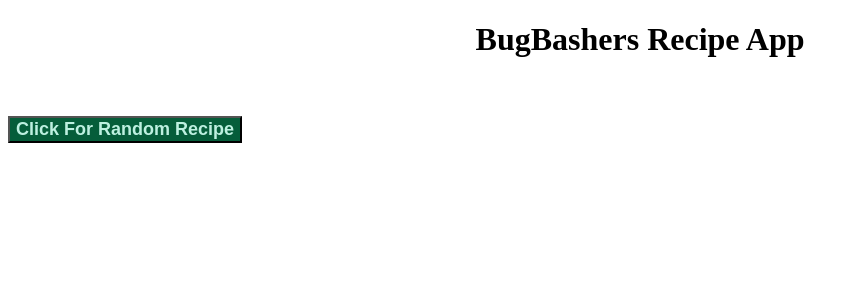
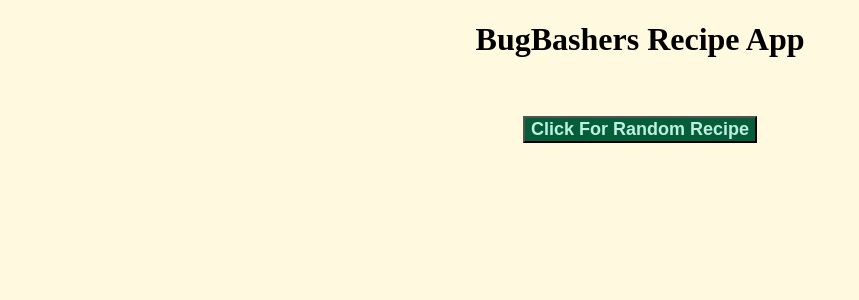
Before and after one commit to AvosNova/Nexus_00, a Django app: page / in a window 1280 px wide. Shown: the top 300 px of the page, without its empty margins (0-859 px from the left). Run offline with Django 5.2, Linux system fonts and the light colour scheme.

Commit message:
Changed background color to pale orange

```diff
--- a/pantryPal/pantryPal/data_handler/templates/data_handler/index.html
+++ b/pantryPal/pantryPal/data_handler/templates/data_handler/index.html
@@ -24,9 +24,17 @@
     :root {
         --button-text-color: rgb(189, 240, 224);
         --button-bckgrnd-color: rgb(5, 93, 58);
+        --page-bckgrnd-color:
     }
 
+    body {
+        background-color: rgb(255, 249, 223);
+        text-align: center;
+    }
+
+
     button {
+
         font-size: large;
         font-weight: 800;
         color: var(--button-text-color);
```
